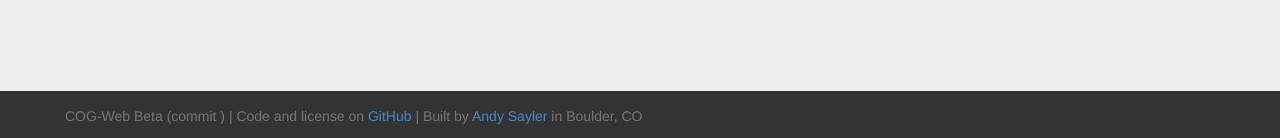
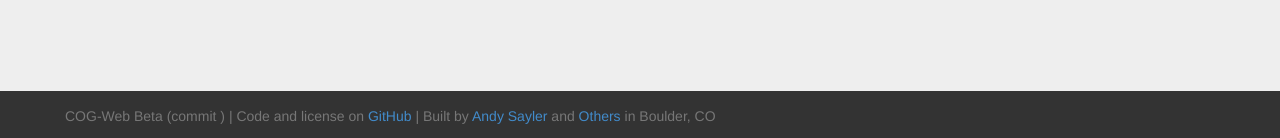
Before and after one commit to asayler/COG-Web, a Jekyll site: the page built from help.html, in a window 1280 px wide. Shown: the part 759-897 px from the top of the page. Built offline with Jekyll 4.4.1, drawn with Linux system fonts in a browser that asks for light colours.

Commit message:
Added CONTRIBUTORS and Others credit

```diff
--- a/_includes/footer.html
+++ b/_includes/footer.html
@@ -10,7 +10,8 @@
         <a href="{{site.web_repo_url}}" target="_blank">GitHub</a>
 	    |
         Built by
-	    <a href="http://www.andysayler.com" target="_blank">Andy Sayler</a>
+	    <a href="http://www.andysayler.com" target="_blank">Andy Sayler</a> and
+        <a href="CONTRIBUTORS">Others</a>
 	    in Boulder, CO
       </p>
     </div>
```
Also changed, not shown: 1 other file.
